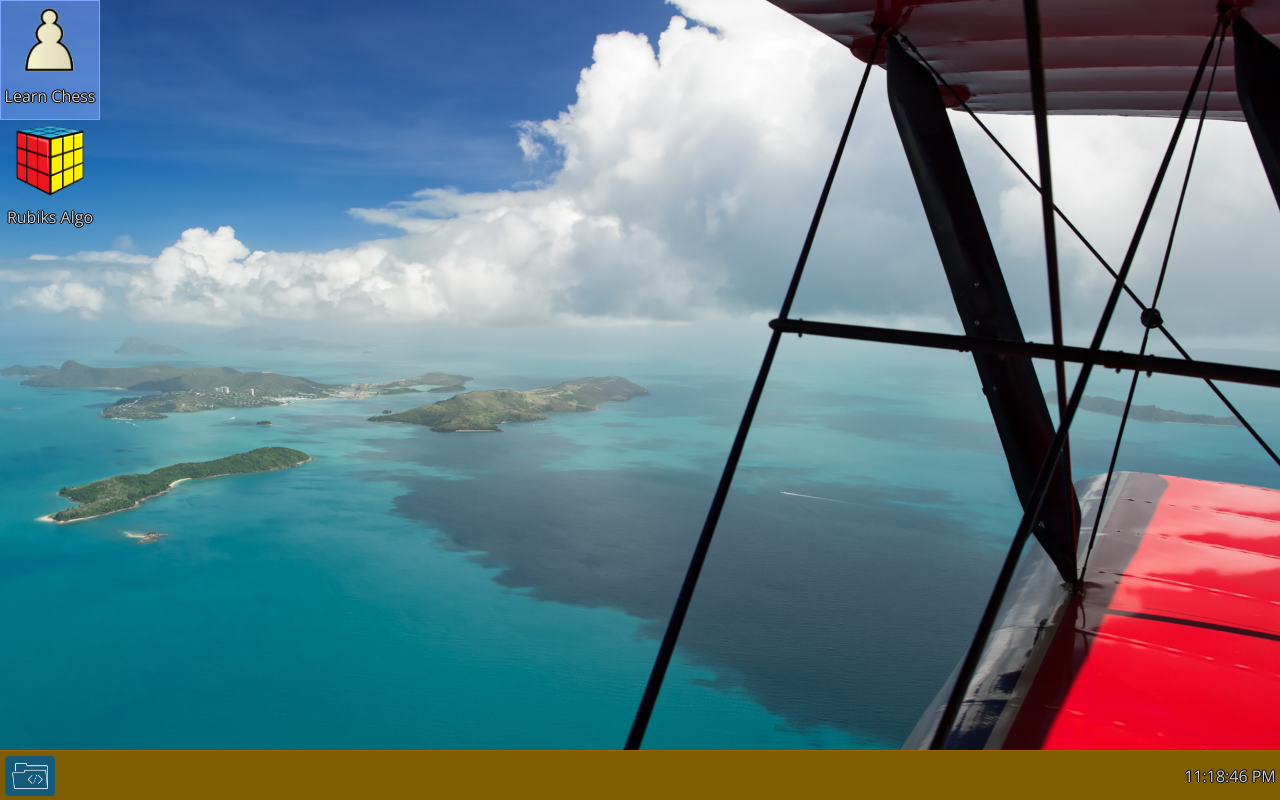
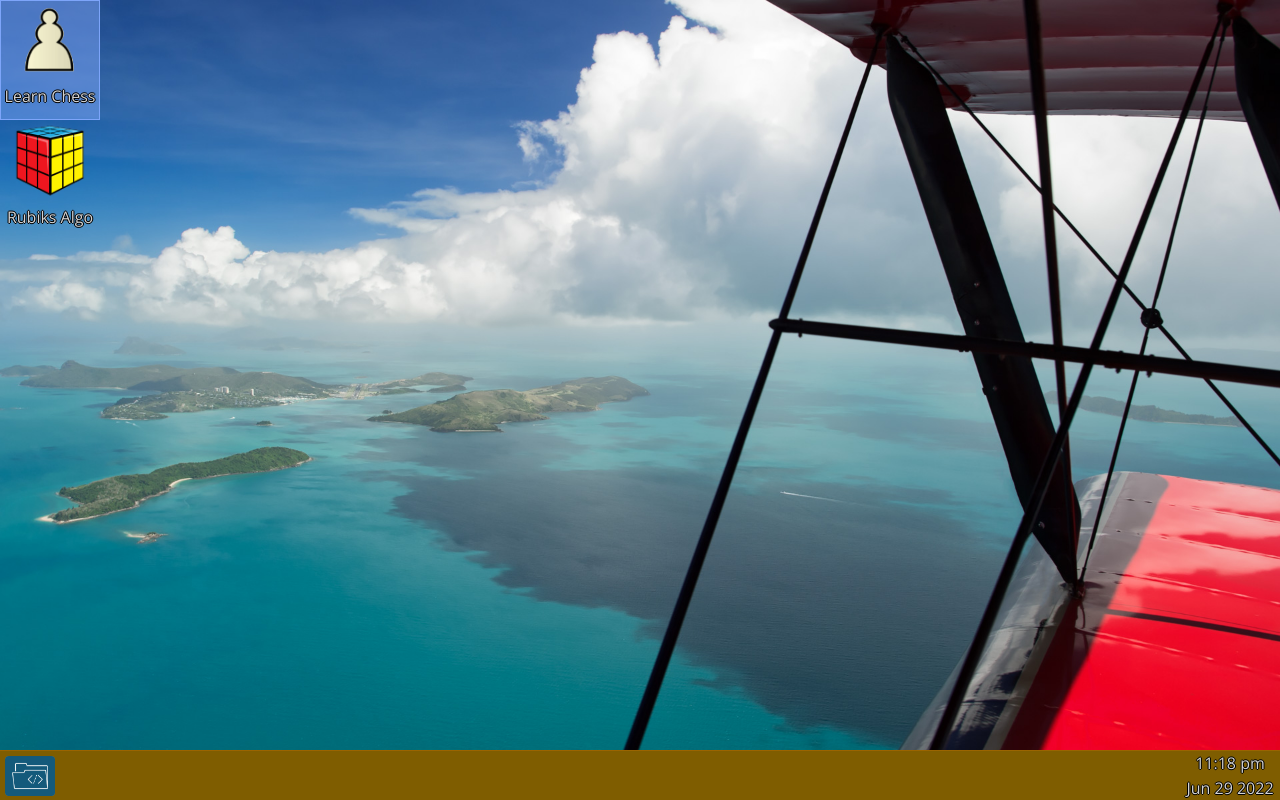
Before and after one commit to ZeshanQureshi/zeshan-os, a Vue app: page / in a window 1280 px wide. Built offline with nearby package versions, Linux system fonts and the light colour scheme.

Commit message:
Updated Time

```diff
--- a/package.json
+++ b/package.json
@@ -11,6 +11,7 @@
   "dependencies": {
     "click-outside-vue3": "^4.0.1",
     "core-js": "^3.8.3",
+    "moment": "^2.29.3",
     "vue": "^3.2.13"
   },
   "devDependencies": {
--- a/src/App.vue
+++ b/src/App.vue
@@ -21,13 +21,16 @@
     </div>
 
     <div class="time">
-      <p>{{ time }}</p>
+      <p>{{ moment().format('h:mm a') }}</p>
+      <p>{{ moment().format('MMM DD YYYY') }}</p>
     </div>
   </footer>
 </template>
 
 <script>
 import vClickOutside from 'click-outside-vue3';
+import moment from 'moment';
+
 export default {
   name: 'App',
   data() {
@@ -40,6 +43,9 @@ export default {
     }
   },
   methods: {
+    moment: function () {
+      return moment();
+    },
     openChess() {
       window.open("https:learnchess.me");
     },
@@ -52,18 +58,6 @@ export default {
     menuClickOut() {
       this.showMenu = false;
     }
-  },
-  beforeUnmount() {
-    clearInterval(this.interval)
-  },
-  created() {
-    this.interval = setInterval(() => {
-      this.time = Intl.DateTimeFormat(navigator.language, {
-        hour: 'numeric',
-        minute: 'numeric',
-        second: 'numeric'
-      }).format()
-    }, 1000)
   },
   directives: {
       clickOutside: vClickOutside.directive
@@ -180,7 +174,7 @@ h3 {
   width: 100px;
   float: right;
   text-align: center;
-  line-height: 50px;
+  line-height: 25px;
 }
 
 .time:hover {
```
Also changed, not shown: 1 other file (tests, documents, lock files or other folders).
